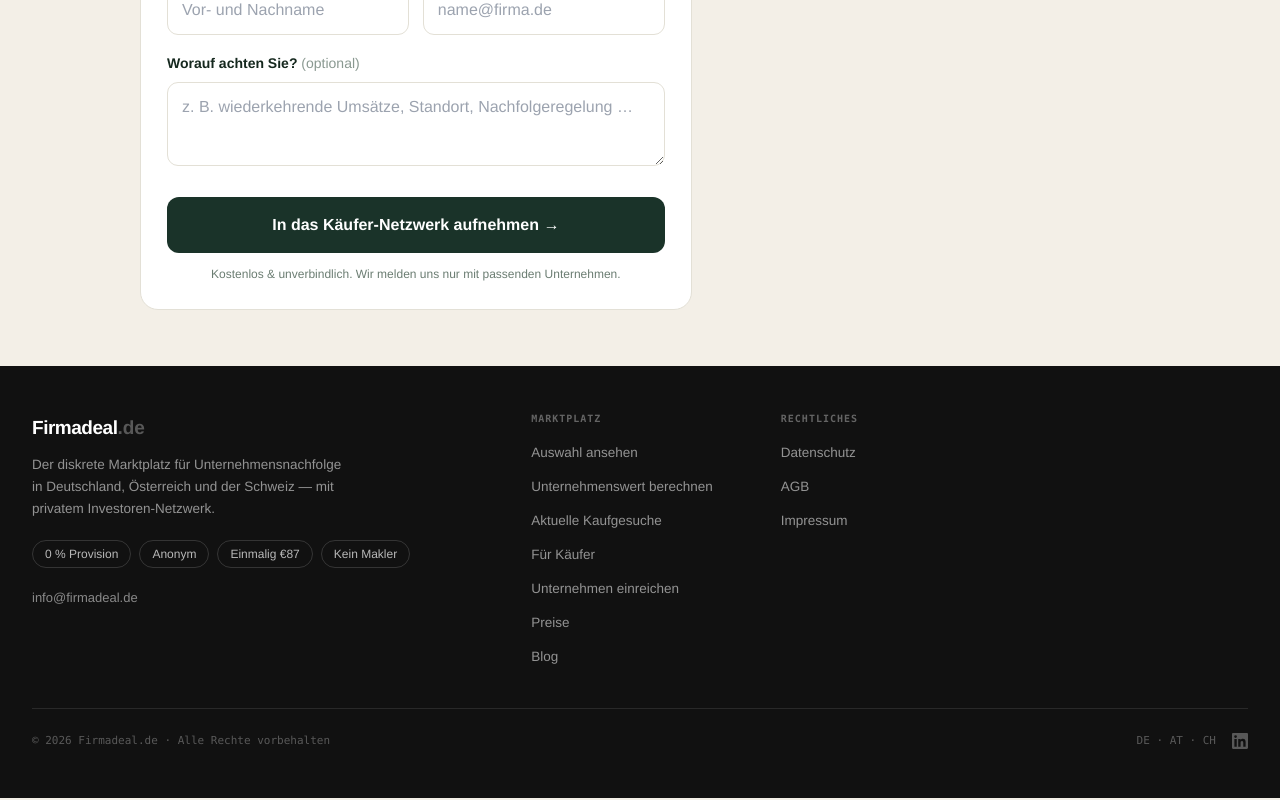
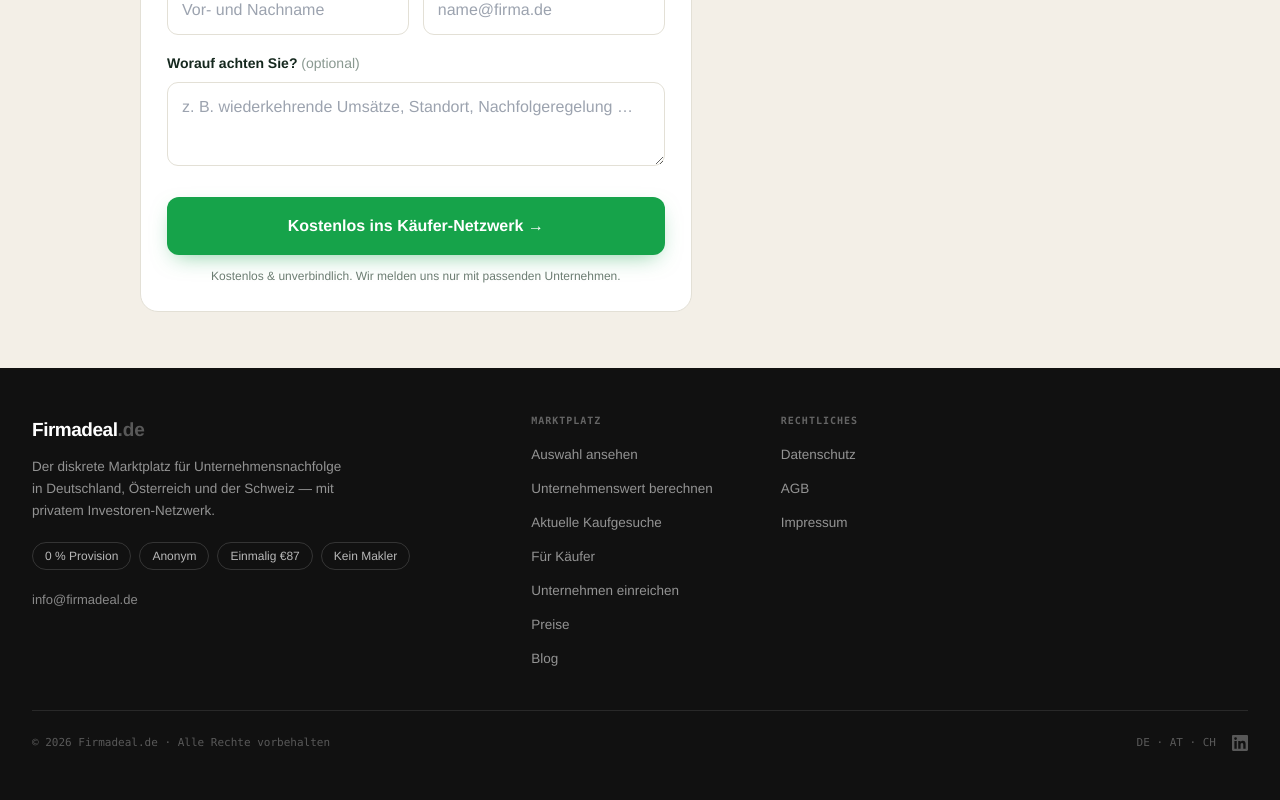
Before and after one commit to vcelkamarvin/Firmadeal, a Next.js app: page /kaeufer in a window 1280 px wide. Shown: the part 1164-1964 px from the top of the page. Built offline with nearby package versions, Linux system fonts and the light colour scheme.

Commit message:
Kaeufer: optimize CTA button (bright green, shadow, hover) + clearer label; form logic untouched

```diff
--- a/src/app/kaeufer/KaeuferForm.tsx
+++ b/src/app/kaeufer/KaeuferForm.tsx
@@ -97,7 +97,7 @@ export default function KaeuferForm() {
             <label className="kf-l">Worauf achten Sie? <span className="kf-hint">(optional)</span></label>
             <textarea className="kf-in kf-ta" value={note} onChange={(e) => setNote(e.target.value)} placeholder="z. B. wiederkehrende Umsätze, Standort, Nachfolgeregelung …" />
 
-            <button className="kf-cta" type="submit">In das Käufer-Netzwerk aufnehmen →</button>
+            <button className="kf-cta" type="submit">Kostenlos ins Käufer-Netzwerk →</button>
             <p className="kf-disc">Kostenlos & unverbindlich. Wir melden uns nur mit passenden Unternehmen.</p>
           </form>
         ) : (
@@ -146,7 +146,9 @@ export default function KaeuferForm() {
         .kf-chips{display:flex;flex-wrap:wrap;gap:8px}
         .kf-chip{background:#fff;border:1.5px solid #e3e0d6;border-radius:18px;padding:8px 13px;font-size:13px;color:#46564d;font-weight:600;cursor:pointer;font-family:inherit;transition:all .12s}
         .kf-chip.on{background:#1a3329;border-color:#1a3329;color:#fff}
-        .kf-cta{display:block;width:100%;text-align:center;background:#1a3329;color:#fff;border:none;border-radius:12px;padding:16px;font-family:inherit;font-size:16px;font-weight:700;margin-top:24px;cursor:pointer}
+        .kf-cta{display:block;width:100%;text-align:center;background:#16a34a;color:#fff;border:none;border-radius:12px;padding:17px;font-family:inherit;font-size:16px;font-weight:700;margin-top:24px;cursor:pointer;box-shadow:0 8px 22px -8px rgba(22,163,74,.55);transition:transform .15s ease,background .18s ease}
+        .kf-cta:hover{background:#128a3e;transform:translateY(-1px)}
+        .kf-cta:active{transform:translateY(1px)}
         .kf-disc{font-size:12px;color:#6b7d72;margin-top:12px;text-align:center}
         .kf-done{text-align:center;padding:48px 26px}
         .kf-check{width:54px;height:54px;border-radius:50%;background:#e7f1ea;color:#2d5a3d;font-size:26px;font-weight:700;display:flex;align-items:center;justify-content:center;margin:0 auto 16px}
```
